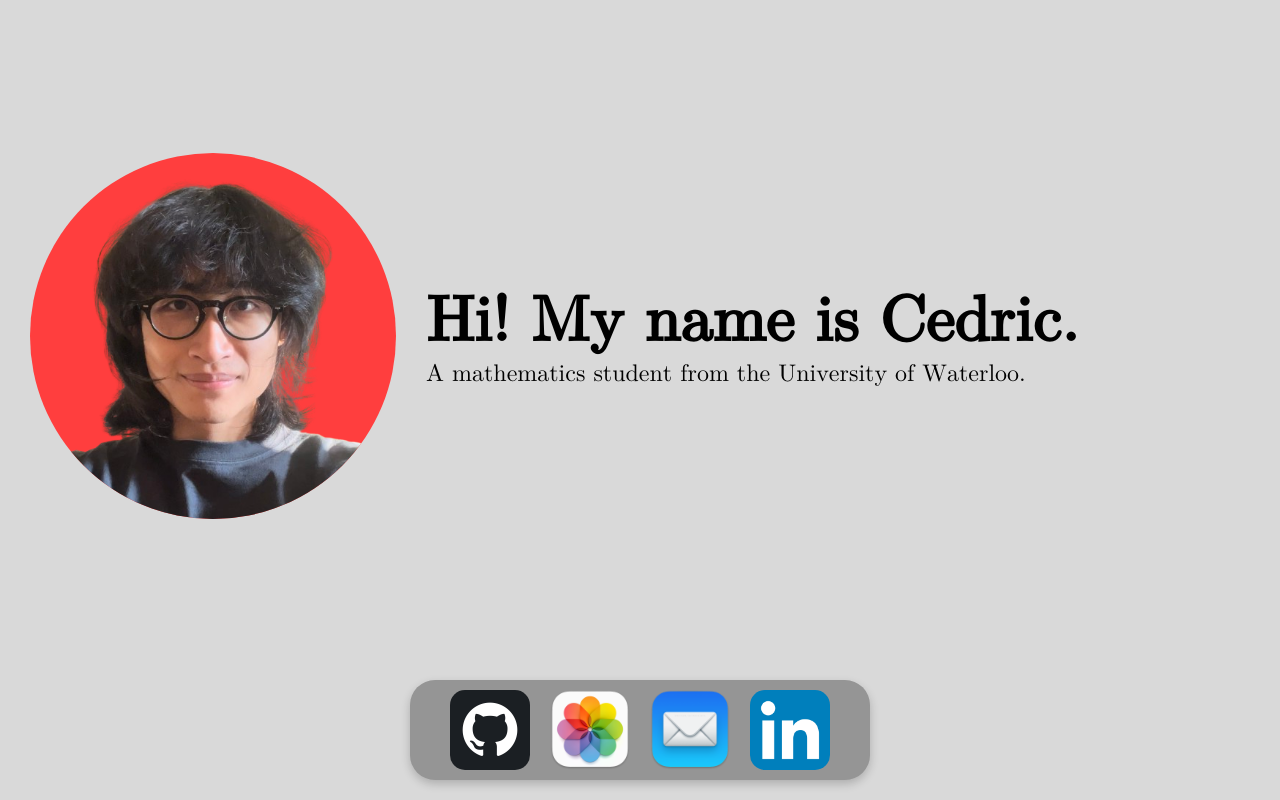
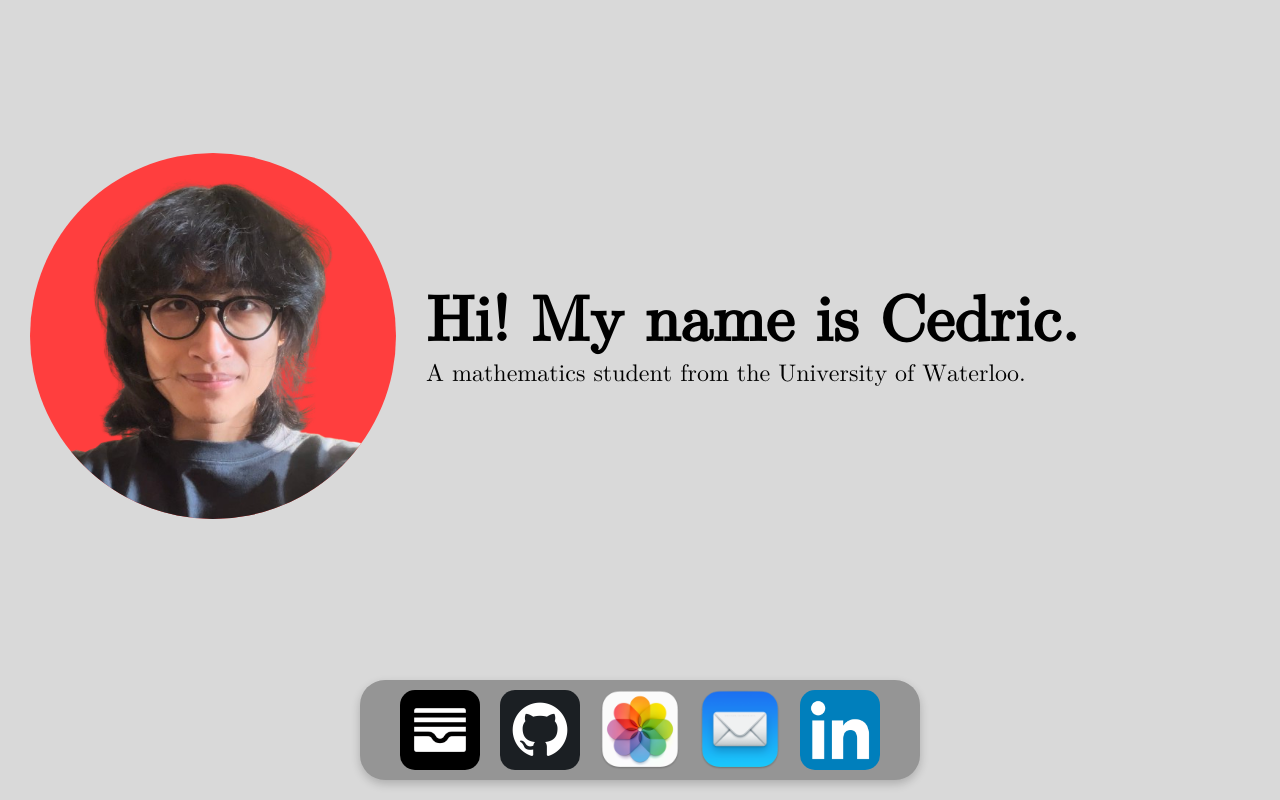
Before and after one commit to cedricicic/cedricleung.ca, a React (Vite) app: page / in a window 1280 px wide. Built offline with nearby package versions, Linux system fonts and the light colour scheme.

Commit message:
second day

```diff
--- a/src/components/css/dock.css
+++ b/src/components/css/dock.css
@@ -19,7 +19,7 @@
 .dock-button {
     width: 80px;
     height: 80px;
-    border-radius: 15px;
+    border-radius: 17px;
     cursor: pointer;
     transition: transform 0.2s ease;
     background-color: transparent;
--- a/src/components/js/icons.js
+++ b/src/components/js/icons.js
@@ -1,31 +1,40 @@
-import github from "../../assets/images/github.png"
-import photo from "../../assets/images/photos.png"
-import mail from "../../assets/images/mail.png"
-import linkedin from "../../assets/images/linkedin.png"
+import github from "../../assets/images/github.png";
+import photo from "../../assets/images/photos.png";
+import mail from "../../assets/images/mail.png";
+import linkedin from "../../assets/images/linkedin.png";
+import resume from "../../assets/images/resume.png";
+import resumePdf from "../../assets/pdf/resume.pdf"
 
 export default [
   {
     id: 1,
+    name: "Resume",
+    link: resumePdf,
+    src: resume,
+  },
+
+  {
+    id: 2,
     name: "Github",
     link: "https://github.com/cedricicic",
     src: github,
   },
   {
-    id: 2,
+    id: 3,
     name: "Photos",
     link: "new html",
     src: photo,
   },
   {
-    id: 3,
+    id: 4,
     name: "Contact me",
     link: "new html",
     src: mail,
   },
   {
-    id: 4,
+    id: 5,
     name: "Linkedin",
     link: "https://www.linkedin.com/in/cedric-leung-38637029a/",
     src: linkedin,
-  }
+  },
 ];
```
Also changed, not shown: src/assets/images/resume.png (added), 1 other file (tests, documents, lock files or other folders).
